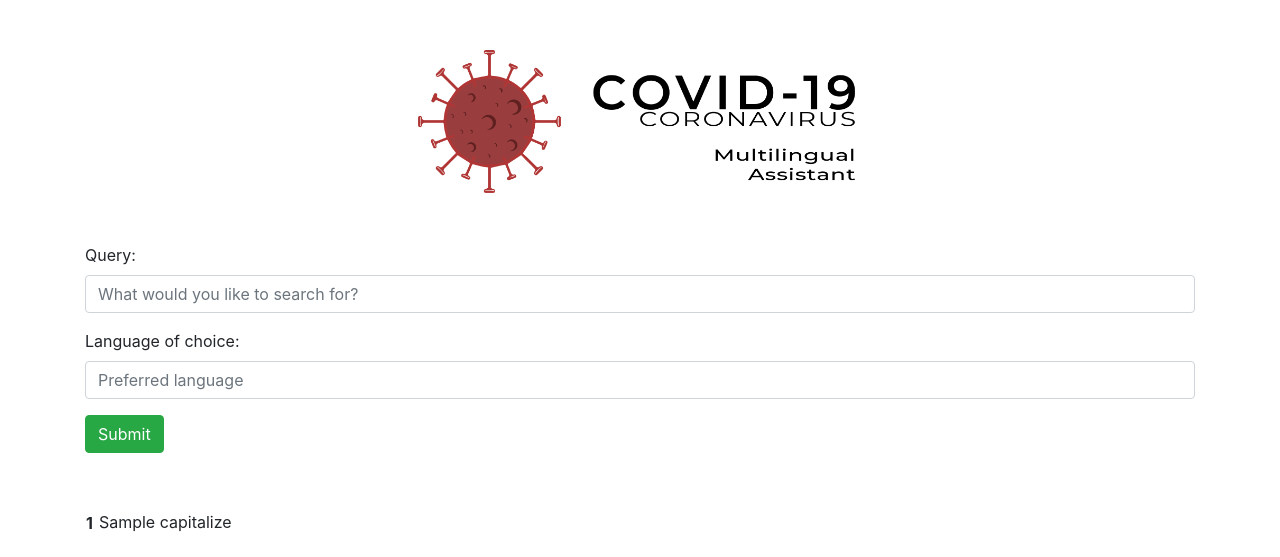
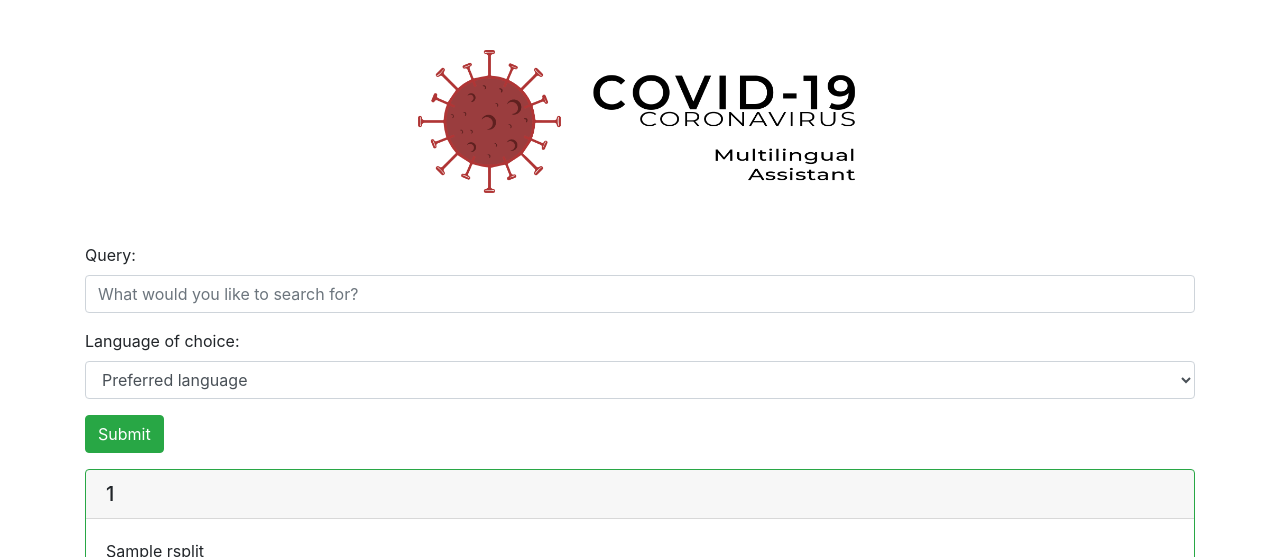
Before and after one commit to jannesgg/swe-covid-19-assistant, a Flask app: template app/templates/hello.html in a window 1280 px wide. Shown: the top 557 px of the page. Run offline with Flask 2, Linux system fonts and the light colour scheme; the template is opened without the code that fills it: most values are stand-ins (such as "Sample title", 1, 10 or a date in 2020); some libraries are stand-ins or nearby versions; grey boxes are pictures that could not be loaded.

Commit message:
Changed look of recommendations

```diff
--- a/app/templates/hello.html
+++ b/app/templates/hello.html
@@ -15,10 +15,19 @@
 <input type="text" class="form-control" id="name" name="text" placeholder="What would you like to search for?"></div>
 <div class="form-group">
       <label for="name">Language of choice:</label>
-<input type="text" class="form-control" id="lang" name="lang" placeholder="Preferred language"></div>
+<select type="text" class="form-control" id="lang" name="lang">
+  <option selected>Preferred language</option>
+  <option value="ar">عربى</option>
+  <option value="en">English</option>
+  <option value="es">Español</option>
+  <option value="fr">Francais</option>
+  <option value="de">Deutsch</option>
+  <option value="nl">Nederlands</option>
+</select></div>
     <button type="submit" class="btn btn-success">Submit</button>
 </form>
 </div>
+
 
 <div class="container" id="results_div">
 <table border = 0>
@@ -29,11 +38,13 @@
             </td>
             </tr>
          {% for i in range(0,(results|length)) %}
-            <tr>
-               <th> {{ i+1 }} </th>
-               <td style="padding-left: 5px;
-                 padding-bottom: 3px;"> {{ results[i][0].capitalize() }} </td>
-            </tr>
+           <div class="card border-success mb-3">
+            <h5 class="card-header">{{ i+1 }}</h5>
+            <div class="card-body">
+              <p class="card-text">{{ results[i][0].rsplit('[', 1)[0].capitalize() }}</p>
+              <a href="https://www.folkhalsomyndigheten.se/smittskydd-beredskap/utbrott/aktuella-utbrott/covid-19/fragor-och-svar/" class="btn btn-primary">{{ results[i][0].rsplit('[', 1)[1].capitalize() }}</a>
+            </div>
+          </div>
             <tr>
             <td>
                 <br />
```
